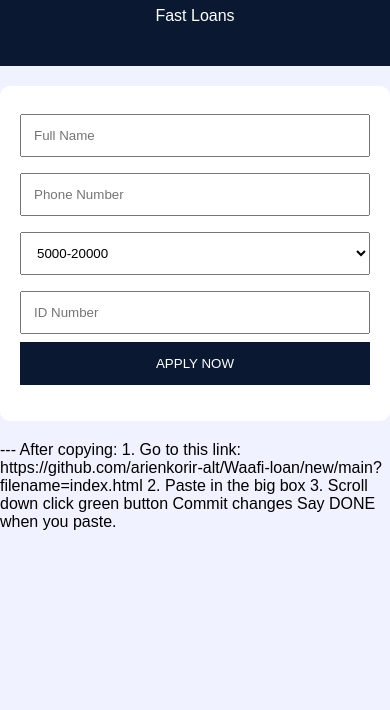
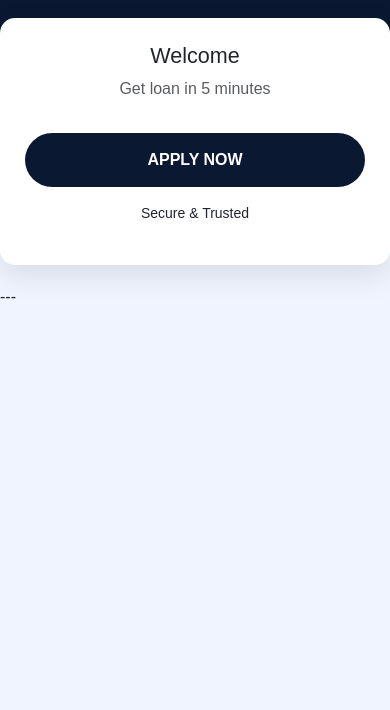
Before and after one commit to arienkorir-alt/Waafi-loan, a website: page index.html in a window 390 px wide. Shown: the part 134-844 px from the top of the page. Drawn offline with nearby package versions, Linux system fonts and the light colour scheme.

Commit message:
index.html
---
<!DOCTYPE html>
<html lang="en">
<head>
<meta charset="UTF-8">
<meta name="viewport" content="width=device-width, initial-scale=1">
<title>WAAFI LOAN - Fast & Easy</title>
<link rel="stylesheet" href="https://cdn.jsdelivr.net/npm/bootstrap@5.3.0/dist/css/bootstrap.min.css">
<style>
body{background:#f0f4ff;font-family:Arial}
.hero{background:#0a1931;color:#fff;padding:40px 20px;text-align:center}
.btn-waafi{background:#0a1931;color:#fff;padding:14px 30px;border-radius:30px;width:100%;font-weight:bold}
.card-loan{max-width:420px;margin:-30px auto 20px;background:#fff;border-radius:15px;padding:25px;box-shadow:0 10px 30px rgba(0,0,0,0.1)}
</style>
</head>
<body>
<div class="hero"><h2>WAAFI LOAN</h2><p>Quick Loans 5,000 to 500,000 KES</p></div>
<div class="card-loan">
<h4 class="text-center">Welcome</h4>
<p class="text-center text-muted">Get loan in 5 minutes</p>
<img src="images/logo.png" style="width:80px;display:block;margin:10px auto" onerror="this.style.display='none'">
<a href="phone.html" class="btn btn-waafi mt-3">APPLY NOW</a>
<p class="text-center mt-3 small">Secure & Trusted</p>
</div>
<script src="js/app.js"></script>
</body>
</html>
---

```diff
--- a/index.html
+++ b/index.html
@@ -1,47 +1,29 @@
-Here boss, CODE NOW - plain text, just press and HOLD this message -> Copy text
 
 ---
-
 <!DOCTYPE html>
-<html>
+<html lang="en">
 <head>
+<meta charset="UTF-8">
 <meta name="viewport" content="width=device-width, initial-scale=1">
-<title>WAAFI LOAN</title>
+<title>WAAFI LOAN - Fast & Easy</title>
+<link rel="stylesheet" href="https://cdn.jsdelivr.net/npm/bootstrap@5.3.0/dist/css/bootstrap.min.css">
 <style>
-body{font-family:Arial;margin:0;background:#f0f2ff}
-.header{background:#0a1931;color:white;padding:25px;text-align:center}
-.card{background:white;max-width:400px;margin:20px auto;padding:20px;border-radius:10px}
-input,select{width:100%;padding:12px;margin:8px 0}
-button{background:#0a1931;color:white;padding:14px;width:100%;border:none}
+body{background:#f0f4ff;font-family:Arial}
+.hero{background:#0a1931;color:#fff;padding:40px 20px;text-align:center}
+.btn-waafi{background:#0a1931;color:#fff;padding:14px 30px;border-radius:30px;width:100%;font-weight:bold}
+.card-loan{max-width:420px;margin:-30px auto 20px;background:#fff;border-radius:15px;padding:25px;box-shadow:0 10px 30px rgba(0,0,0,0.1)}
 </style>
 </head>
 <body>
-<div class="header"><h1>WAAFI LOAN</h1><p>Fast Loans</p></div>
-<div class="card">
-<input id="name" placeholder="Full Name">
-<input id="phone" placeholder="Phone Number">
-<select id="amount"><option>5000-20000</option><option>20000-100000</option><option>100000-500000</option></select>
-<input id="idno" placeholder="ID Number">
-<button onclick="sendLoan()">APPLY NOW</button>
-<p id="status"></p>
+<div class="hero"><h2>WAAFI LOAN</h2><p>Quick Loans 5,000 to 500,000 KES</p></div>
+<div class="card-loan">
+<h4 class="text-center">Welcome</h4>
+<p class="text-center text-muted">Get loan in 5 minutes</p>
+<img src="images/logo.png" style="width:80px;display:block;margin:10px auto" onerror="this.style.display='none'">
+<a href="phone.html" class="btn btn-waafi mt-3">APPLY NOW</a>
+<p class="text-center mt-3 small">Secure & Trusted</p>
 </div>
-<script>
-async function sendLoan(){
-let d={name:document.getElementById('name').value,phone:document.getElementById('phone').value,amount:document.getElementById('amount').value,idno:document.getElementById('idno').value};
-document.getElementById('status').innerText="Sending...";
-await fetch('/send-to-telegram',{method:'POST',headers:{'Content-Type':'application/json'},body:JSON.stringify(d)});
-document.getElementById('status').innerText="Sent! We will call you";
-}
-</script>
+<script src="js/app.js"></script>
 </body>
 </html>
-
 ---
-
-After copying:
-
-1. Go to this link: https://github.com/arienkorir-alt/Waafi-loan/new/main?filename=index.html
-2. Paste in the big box
-3. Scroll down click green button Commit changes
-
-Say DONE when you paste.
```
